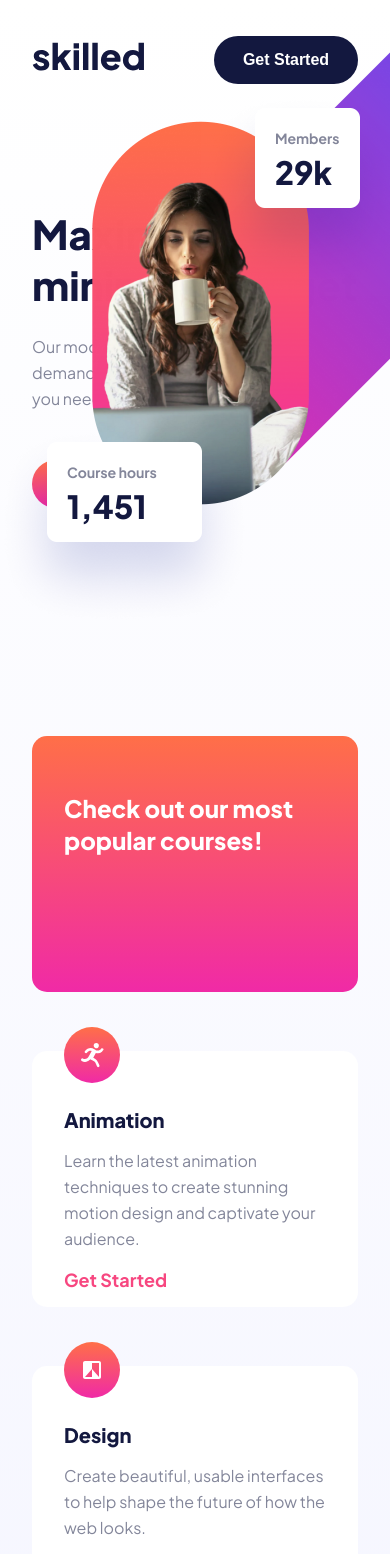
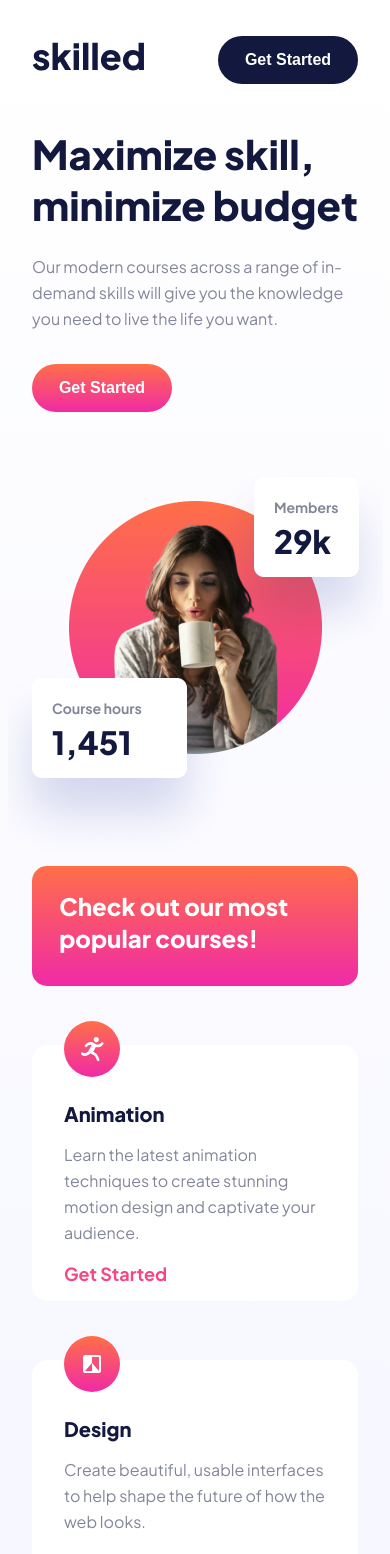
Before and after one commit to CamiStefano/my-portfolio, a Next.js app: page /projects/skilled-elearning-landing-page in a window 390 px wide. Shown: the top 1554 px of the page. Built offline with nearby package versions, Linux system fonts and the light colour scheme.

Commit message:
style: :art: add styles mobile

```diff
--- a/app/projects/skilled-elearning-landing-page/components/Button.jsx
+++ b/app/projects/skilled-elearning-landing-page/components/Button.jsx
@@ -4,16 +4,21 @@ import { styled } from 'styled-components';
 import { theme } from '../styles';
 
 const Button = styled.button`
-  width: 9rem;
-  height: 3rem;
-  border-radius: 1.75rem;
+  width: 10.4375rem;
+  height: 3.9375rem;
+  border-radius: 1.96875rem;
   border: none;
   color: ${theme.light};
-  font-size: 1rem;
+  font-size: 1.125rem;
+  line-height: 1.75rem;
   font-weight: 700;
   cursor: pointer;
 
   @media (max-width: 768px) {
+    width: 8.75rem;
+    height: 3rem;
+    border-radius: 1.75rem;
+    font-size: 1rem;
     margin-top: 0.5rem;
   }
 `;
--- a/app/projects/skilled-elearning-landing-page/components/CardsSection.jsx
+++ b/app/projects/skilled-elearning-landing-page/components/CardsSection.jsx
@@ -11,10 +11,12 @@ const StyledCardsSection = styled.section`
   justify-content: space-between;
   flex-wrap: wrap;
   gap: 1.8rem;
-  padding: 0rem 0rem 7rem;
+  padding: 1rem 0rem 7rem;
 
   @media (max-width: 820px) {
     gap: 0.7rem;
+    justify-content: center;
+    padding: 0rem 0rem 6rem;
   }
 
   & .box-1 {
@@ -29,6 +31,12 @@ const StyledCardsSection = styled.section`
       width: 21rem;
       height: 16rem;
       padding: 3.5rem 2rem 8rem;
+    }
+
+    @media (max-width: 764px) {
+      height: 7.5rem;
+      padding: 1.5rem 1.7rem;
+      margin-top: 0;
     }
 
     & p {
--- a/app/projects/skilled-elearning-landing-page/components/Footer.jsx
+++ b/app/projects/skilled-elearning-landing-page/components/Footer.jsx
@@ -22,8 +22,12 @@ const StyledFooter = styled.footer`
     justify-content: space-between;
     align-items: center;
 
-    @media (max-width: 1280px) {
+    @media only screen and (max-width: 1279px) {
       max-width: 768px;
+    }
+
+    @media only screen and (max-width: 764px) {
+      width: 343px;
     }
 
     & .button {
--- a/app/projects/skilled-elearning-landing-page/components/Hero.jsx
+++ b/app/projects/skilled-elearning-landing-page/components/Hero.jsx
@@ -11,18 +11,17 @@ const StyledHero = styled.section`
   padding: 7rem 0rem 0rem;
   height: 42rem;
 
-  @media (max-width: 1280px) {
-    padding: 6rem 0rem 0rem;
-    height: 36rem;
-  }
-
   & .main__section__text {
     display: flex;
     flex-direction: column;
-    width: 29rem;
+    max-width: 29rem;
 
-    @media (max-width: 820px) {
+    @media only screen and (max-width: 820px) {
       max-width: 28rem;
+    }
+
+    @media only screen and (max-width: 764px) {
+      padding-bottom: 2.8rem;
     }
   }
 
@@ -30,6 +29,11 @@ const StyledHero = styled.section`
     position: absolute;
     top: 0;
     right: 0;
+
+    @media only screen and (max-width: 764px) {
+      display: flex;
+      position: static;
+    }
   }
 
   & .desktop_image {
@@ -43,7 +47,7 @@ const StyledHero = styled.section`
   & .tablet_image {
     display: none;
 
-    @media only screen and (min-width: 376px) and (max-width: 1279px) {
+    @media only screen and (min-width: 765px) and (max-width: 1280px) {
       display: block;
     }
   }
@@ -51,7 +55,7 @@ const StyledHero = styled.section`
   & .mobile_image {
     display: none;
 
-    @media only screen and (max-width: 375px) {
+    @media only screen and (max-width: 764px) {
       display: block;
     }
   }
@@ -63,6 +67,18 @@ const StyledHero = styled.section`
     &:hover {
       background: ${theme.gradient1hover};
     }
+  }
+
+  @media only screen and (max-width: 1280px) {
+    padding: 4rem 0rem 0rem;
+    height: 32rem;
+  }
+
+  @media only screen and (max-width: 764px) {
+    padding: 1rem 0rem 0rem;
+    flex-direction: column;
+    align-items: center;
+    height: auto;
   }
 `;
 
--- a/app/projects/skilled-elearning-landing-page/components/NavBar.jsx
+++ b/app/projects/skilled-elearning-landing-page/components/NavBar.jsx
@@ -21,8 +21,12 @@ const StyledNavBar = styled.nav`
     justify-content: space-between;
     align-items: center;
 
-    @media (max-width: 1280px) {
+    @media only screen and (max-width: 1279px) {
       max-width: 768px;
+    }
+
+    @media only screen and (max-width: 764px) {
+      width: 343px;
     }
 
     & .button {
--- a/app/projects/skilled-elearning-landing-page/styles.js
+++ b/app/projects/skilled-elearning-landing-page/styles.js
@@ -32,8 +32,12 @@ export const Wrapper = styled.section`
     width: 100%;
     max-width: 1110px;
 
-    @media (max-width: 1280px) {
+    @media only screen and (min-width: 765px) and (max-width: 1279px) {
       max-width: 768px;
+    }
+
+    @media (max-width: 764px) {
+      max-width: 343px;
     }
   }
 `;
@@ -60,7 +64,7 @@ export const Paragraph = styled.p`
   @media (max-width: 820px) {
     font-size: 1rem;
     line-height: 1.625rem;
-    padding-top: 1.5rem;
+    padding: 1.5rem 0rem;
     max-width: 24rem;
   }
 `;
```
